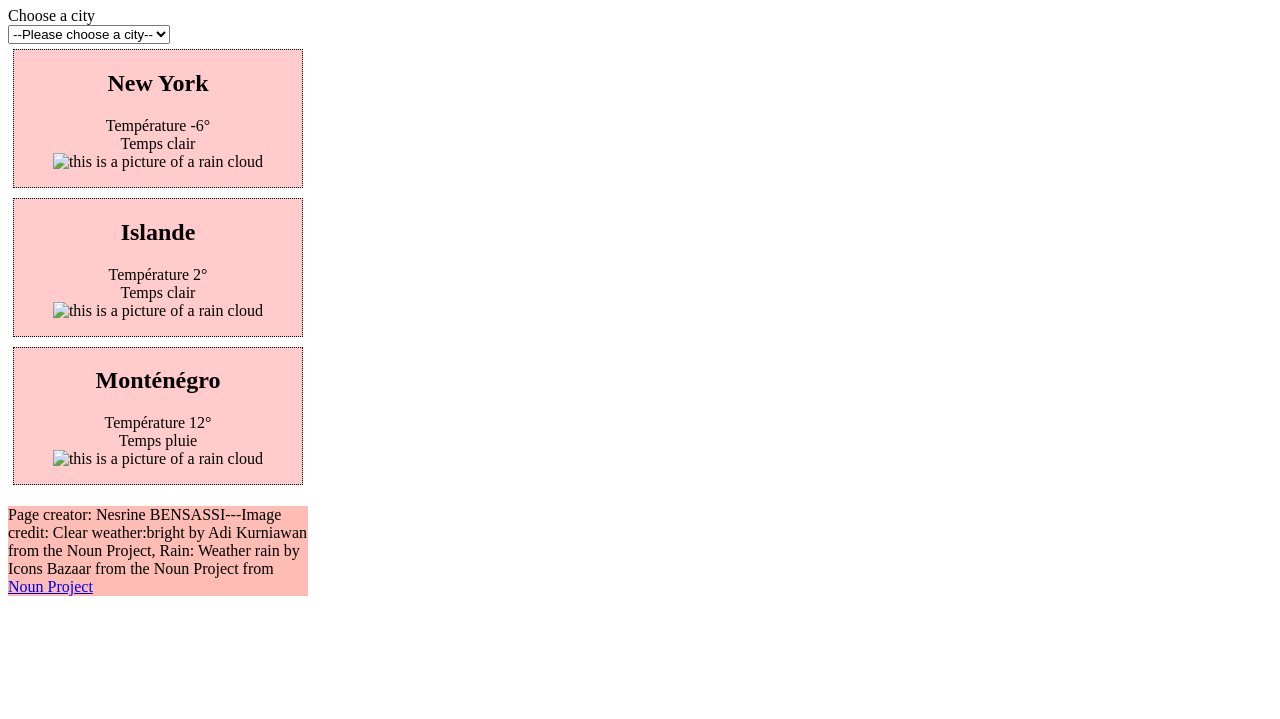
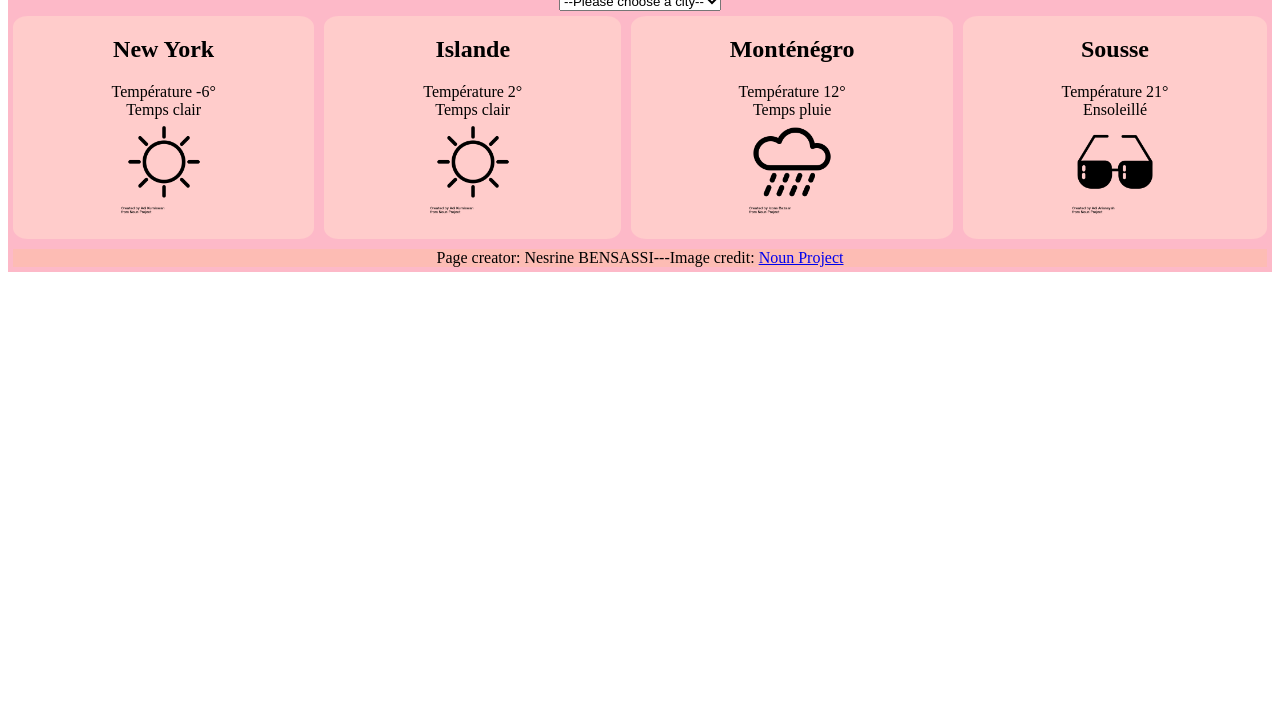
Before and after one commit to nesrinens/nesrine.github.io, a plain HTML site: page index.html in a window 1280 px wide. Shown: the part 81-800 px from the top of the page. Drawn offline with Linux system fonts and the light colour scheme.

Commit message:
retouches

```diff
--- a/index.html
+++ b/index.html
@@ -6,8 +6,11 @@
     h1{
       background-color:rgb(247,191,190);
       text-align:center;
+				margin:5px;
+
+				border-radius: 10%;
     }
-    #new_york,#montenegro,#islande{
+    #new_york,#montenegro,#islande,#sousse{
       background-color:rgb(255,204,203);
       text-align:center;
 			margin:5px;
@@ -18,16 +21,22 @@
         flex-wrap:wrap;
         flex-direction: row;
         align-content:stretch;
+
     }
     .container{
             display: flex;
             flex-direction: column;
-              justify-content:center;
-              width:300px;
-                align-content:stretch;
+            justify-content:center;
+
+          align-content:stretch;
+					background-color:rgb(253,185,200);
+
+
+
     }
     .city_container div{
-          border: dotted 1px black;
+
+					border-radius: 5%;
     }
     .city_container div:nth-child(1){
       flex-grow:1;
@@ -38,23 +47,34 @@
     .city_container div:nth-child(3){
       flex-grow:1;
     }
+		.city_container div:nth-child(4){
+      flex-grow:1;}
+
     .footer{
         background-color:rgb(253,188,180);
-
+					margin:5px;
+					  text-align:center;
     }
+		.menu,.label{text-align:center;}
+		.label{
+			font-weight:bold;
+		}
+		#choice{
+	background-color:gb(253,188,180);}
     </style>
 
 	</head>
 	<body >
 <div  class="container">
 	  <h1>TP Météo HTML</h1>
-		<label>Choose a city</label>
+		<label class="label">Choose a city</label>
 		<div class="menu">
 		<select id="choice" name="cities" onchange=showCity()>
 	<option value="">--Please choose a city--</option>
  <option value ="new_york">New York</option>
  <option value ="islande">Islande</option>
  <option value ="montenegro">Monténégro</option>
+ <option value ="sousse">Sousse</option>
 		</select>
 	</div>
 <div class= "city_container">
@@ -62,21 +82,27 @@
      <h2>New York</h2>
 <p> Température -6°<br>
         Temps clair<br>
-        <img src="C:\Users\33699\Downloads\Clear.PNG" alt="this is a picture of a rain cloud" width ="100"></p>
+        <img src="Clear.PNG" alt="this is a picture of a rain cloud" width ="100"></p>
         </div>
 
         <div id="islande" class="city">
      <h2>Islande</h2>
 <p>  Température  2°<br>
 Temps clair<br>
-<img src="C:\Users\33699\Downloads\Clear.PNG" alt="this is a picture of a rain cloud" width ="100"></p>
+<img src="Clear.PNG" alt="this is a picture of a rain cloud" width ="100"></p>
  </div>
- <div id="montenegro"class="city" class="city">
+ <div id="montenegro"class="city" >
      <h2>Monténégro</h2>
      <p> Température  12° <br>
      Temps pluie<br>
-   <img src="C:\Users\33699\Downloads\Rain.PNG" alt="this is a picture of a rain cloud" width ="100"></p>
+   <img src="Rain.PNG" alt="this is a picture of a rain cloud" width ="100"></p>
    </div>
+	 <div id="sousse"class="city">
+	     <h2>Sousse</h2>
+	     <p> Température  21° <br>
+	    Ensoleillé<br>
+	   <img src="Sunny.PNG" alt="this is a picture of a rain cloud" width ="100"></p>
+	   </div>
 </div>
 <script>
 function showCity(){
@@ -102,7 +128,7 @@ function showCity(){
 }
 </script>
 
-   <p class="footer">Page creator: Nesrine BENSASSI---Image credit: Clear weather:bright by Adi Kurniawan from the Noun Project, Rain: Weather rain by Icons Bazaar from the Noun Project from <a href="https://thenounproject.com/">Noun Project</a></p>
+   <p class="footer">Page creator: Nesrine BENSASSI---Image credit: <a href="https://thenounproject.com/">Noun Project</a></p>
 </div>
 	</body>
 </html
```
Also changed, not shown: Clear.png (added), Rain.png (added), Sunny.png (added).
